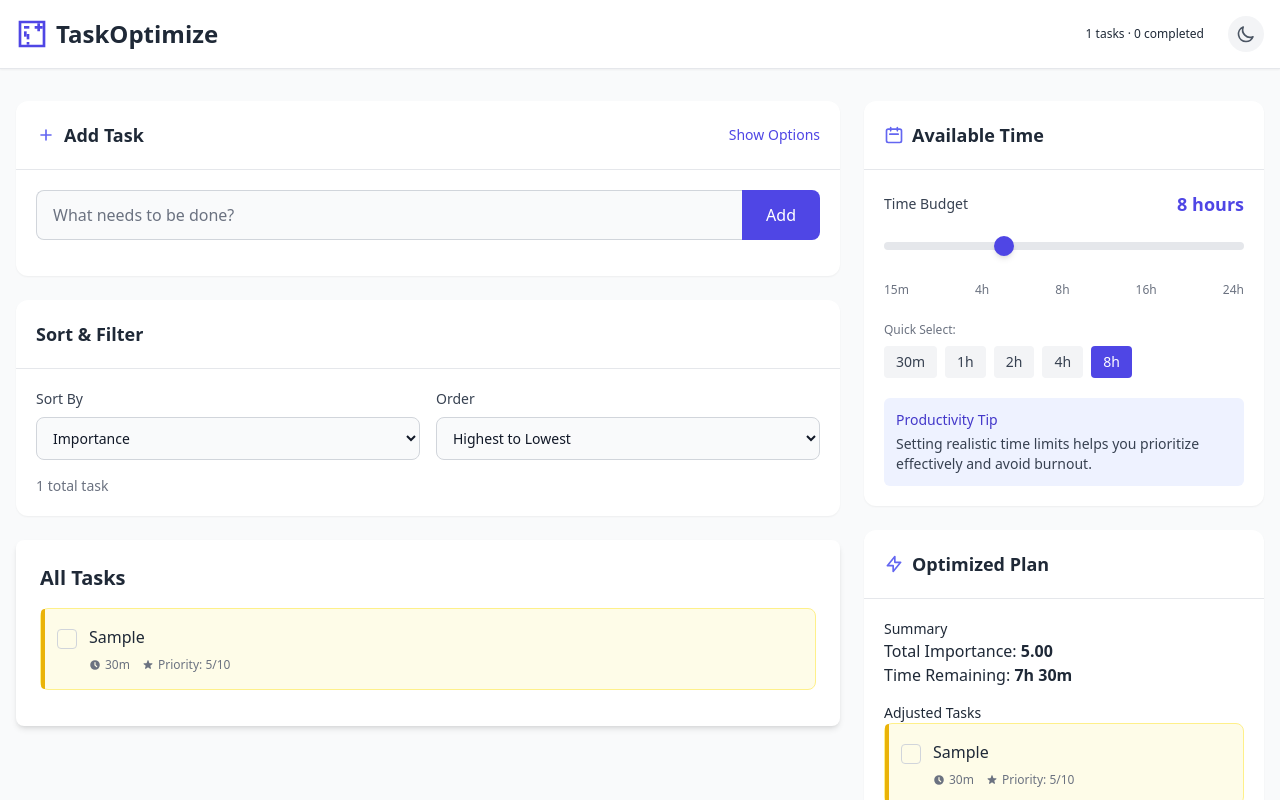
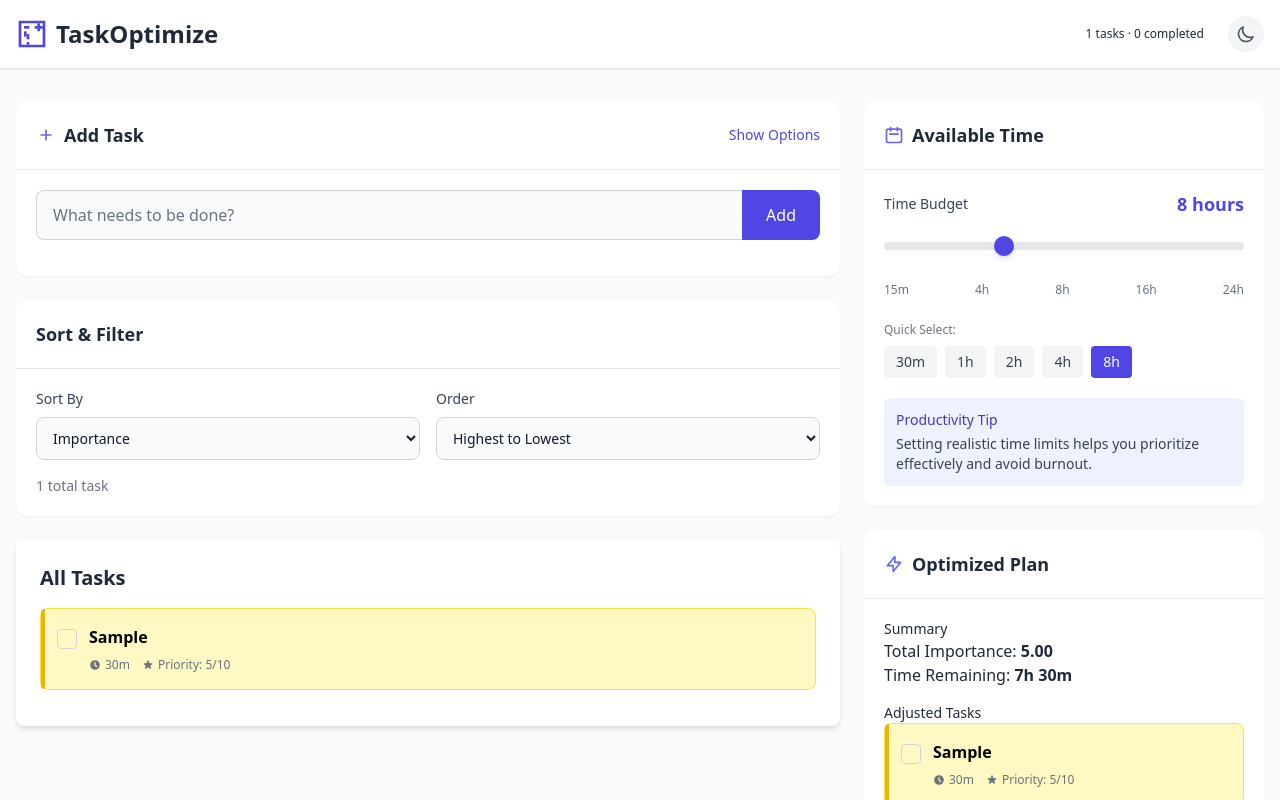
Before and after one commit to krishh-kumarr/smart-prioritizer, a React (Create React App) app: page / in a window 1280 px wide. Both pictures are taken after typing "Sample" into the empty fields and a click on the button "Add". Shown: the top 800 px of the page. Built offline with nearby package versions, Linux system fonts and the light colour scheme.

Commit message:
Update TaskItem.js

```diff
--- a/src/components/TaskItem.js
+++ b/src/components/TaskItem.js
@@ -27,17 +27,17 @@ const TaskItem = ({ task, onToggleComplete, onDelete, darkMode }) => {
 
     if (importance >= 8) {
       return darkMode
-        ? 'border-red-900/50 bg-red-900/10'
-        : 'border-red-200 bg-red-50';
+        ? 'border-red-800 bg-red-900/20 text-red-400'
+        : 'border-red-300 bg-red-100 text-red-700';
     }
     if (importance >= 5) {
       return darkMode
-        ? 'border-yellow-900/50 bg-yellow-900/10'
-        : 'border-yellow-200 bg-yellow-50';
+        ? 'border-yellow-700 bg-yellow-900/20 text-yellow-400'
+        : 'border-yellow-300 bg-yellow-100 text-yellow-700';
     }
     return darkMode
-      ? 'border-green-900/50 bg-green-900/10'
-      : 'border-green-200 bg-green-50';
+      ? 'border-green-700 bg-green-900/20 text-green-400'
+      : 'border-green-300 bg-green-100 text-green-700';
   };
 
   // Get color for importance indicator
@@ -81,7 +81,9 @@ const TaskItem = ({ task, onToggleComplete, onDelete, darkMode }) => {
         </div>
 
         <div className={`flex-grow ${task.completed ? 'opacity-60' : ''}`}>
-          <h3 className={`text-base font-medium ${task.completed ? 'line-through' : ''}`}>{task.name}</h3>
+          <h3 className={`text-base font-semibold ${task.completed ? 'line-through text-gray-500' : darkMode ? 'text-white' : 'text-black'}`}>
+            {task.name}
+          </h3>
 
           <div className="flex flex-wrap items-center mt-2 gap-3">
             <div className={`flex items-center ${darkMode ? 'text-gray-400' : 'text-gray-500'} text-xs`}>
```
